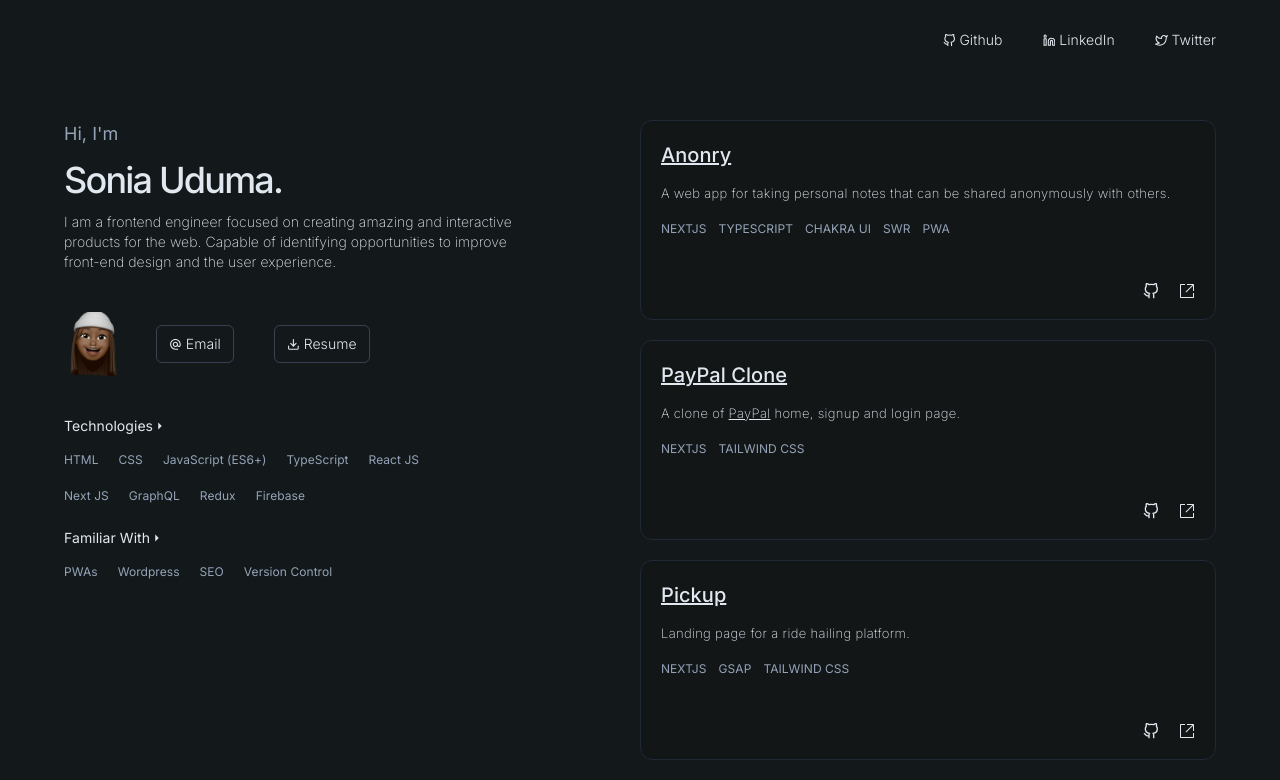
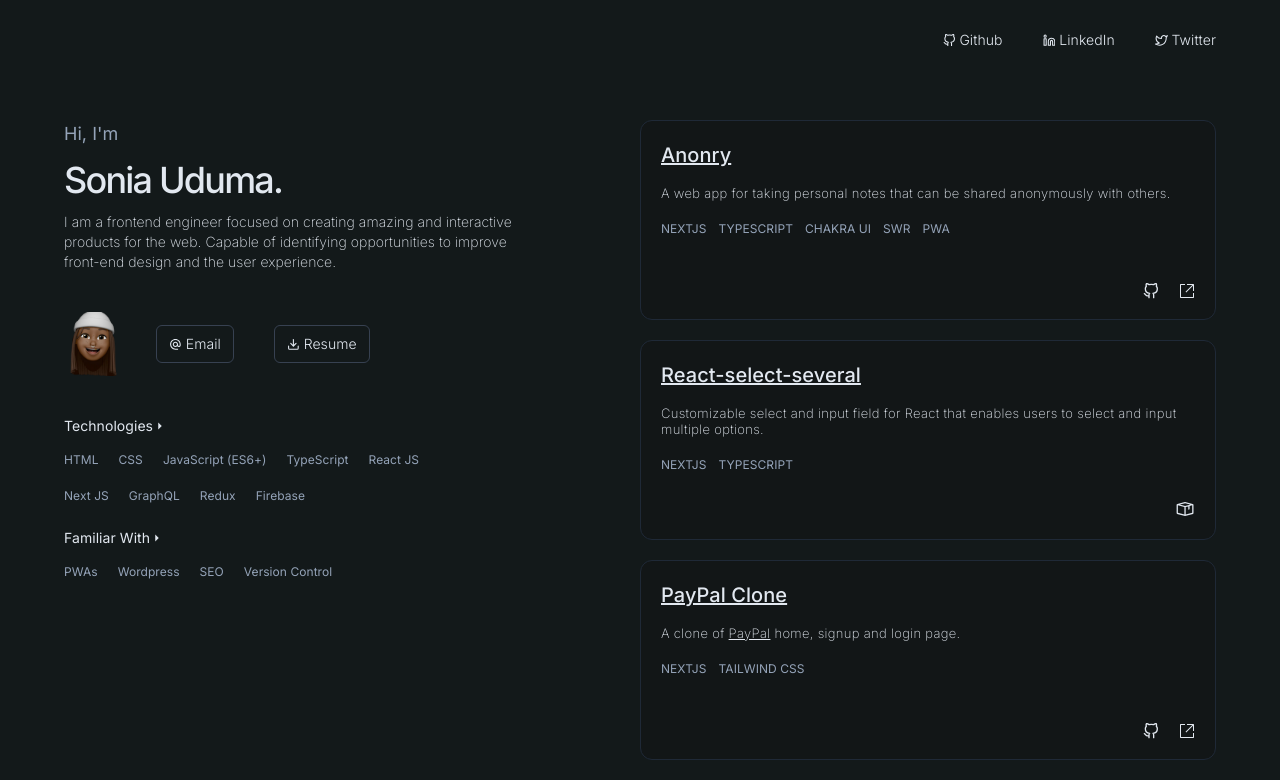
Before and after one commit to uduma-sonia/sonia-uduma, a React (Vite) app: page / in a window 1280 px wide. Shown: the top 780 px of the page. Built offline with nearby package versions, Linux system fonts and the light colour scheme.

Commit message:
added new project

```diff
--- a/package.json
+++ b/package.json
@@ -14,6 +14,7 @@
     "react": "^18.2.0",
     "react-dom": "^18.2.0",
     "react-icons": "^4.4.0",
+    "react-select-several": "^1.2.4",
     "swiper": "^8.4.3"
   },
   "devDependencies": {
--- a/src/components/Hero.jsx
+++ b/src/components/Hero.jsx
@@ -179,12 +179,22 @@ const allProjects = [
     tools: ["NEXTJS", "TYPESCRIPT", "CHAKRA UI", "SWR", "PWA"],
     github_link: "https://github.com/uduma-sonia/anonry",
     live_link: "https://anonry.netlify.app/signup",
+    npm: false,
+  },
+  {
+    name: "React-select-several",
+    description:
+      "Customizable select and input field for React that enables users to select and input multiple options.",
+    tools: ["NEXTJS", "TYPESCRIPT"],
+    live_link: "https://www.npmjs.com/package/react-select-several",
+    npm: true,
   },
   // {
   //   name: "Triangle.",
   //   description: "Personalized career guide for everyone!",
   //   tools: ["NEXTJS", "TYPESCRIPT", "REACT QUERY", "CONTEXT API", "PWA"],
   //   live_link: "https://triangle.africa/",
+  // npm: false,
   // },
   {
     name: "PayPal Clone",
@@ -200,6 +210,7 @@ const allProjects = [
     tools: ["NEXTJS", "TAILWIND CSS"],
     github_link: "https://github.com/uduma-sonia/paypal-clone",
     live_link: "https://paypal-clone.vercel.app/",
+    npm: false,
   },
   {
     name: "Pickup",
@@ -207,5 +218,6 @@ const allProjects = [
     tools: ["NEXTJS", "GSAP", "TAILWIND CSS"],
     github_link: "https://github.com/uduma-sonia/Pickup",
     live_link: "https://sonia-pickup.netlify.app/",
+    npm: false,
   },
 ];
--- a/src/components/ProjectsCard.jsx
+++ b/src/components/ProjectsCard.jsx
@@ -1,8 +1,9 @@
 import React from "react";
 import { FiGithub } from "react-icons/fi";
-import { VscLinkExternal } from "react-icons/vsc";
+import { VscLinkExternal, VscPackage } from "react-icons/vsc";
 
 export default function ProjectsCard({ data }) {
+  console.log(data);
   return (
     <div className="bg-[#121617] h-[220px] lg:h-[200px] flex flex-col justify-between border border-gray-800 mb-5 rounded-xl p-5 hover:translate-x-2 ease-in-out duration-500 hover:shadow-md">
       <div>
@@ -24,6 +25,18 @@ export default function ProjectsCard({ data }) {
       </div>
 
       <div className="mt-5 flex gap-5 justify-end">
+        {data?.npm && (
+          <a
+            href={data.live_link}
+            target="_blank"
+            rel="noopener noreferrer"
+            className="hover:scale-110 transition ease-in-out duration-500"
+          >
+            <VscPackage size="1.3rem" />
+          </a>
+        )}
+        {!data?.npm && (
+          <>
             {data?.github_link && (
               <a
                 href={data.github_link}
@@ -43,6 +56,8 @@ export default function ProjectsCard({ data }) {
             >
               <VscLinkExternal />
             </a>
+          </>
+        )}
       </div>
     </div>
   );
```
Also changed, not shown: 1 other file (tests, documents, lock files or other folders). Lines whose indentation alone changed are shown as unchanged.
